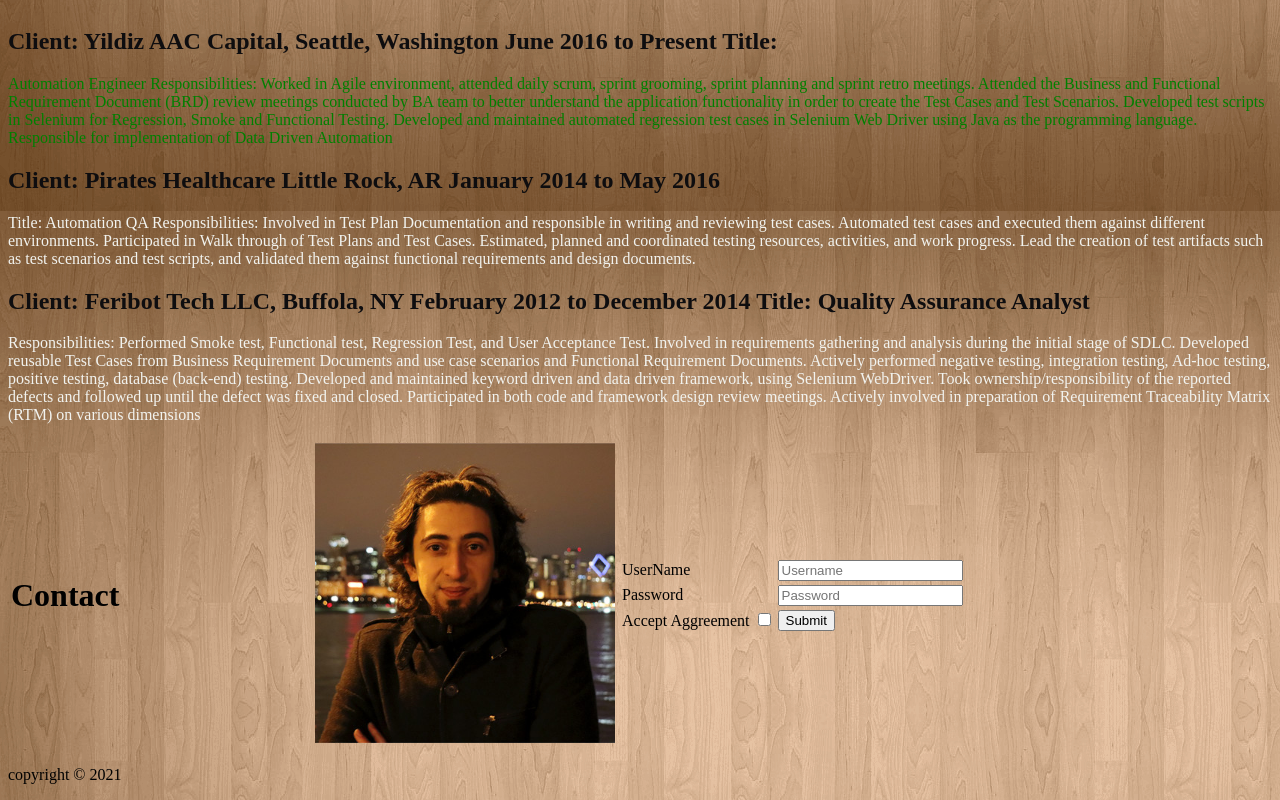
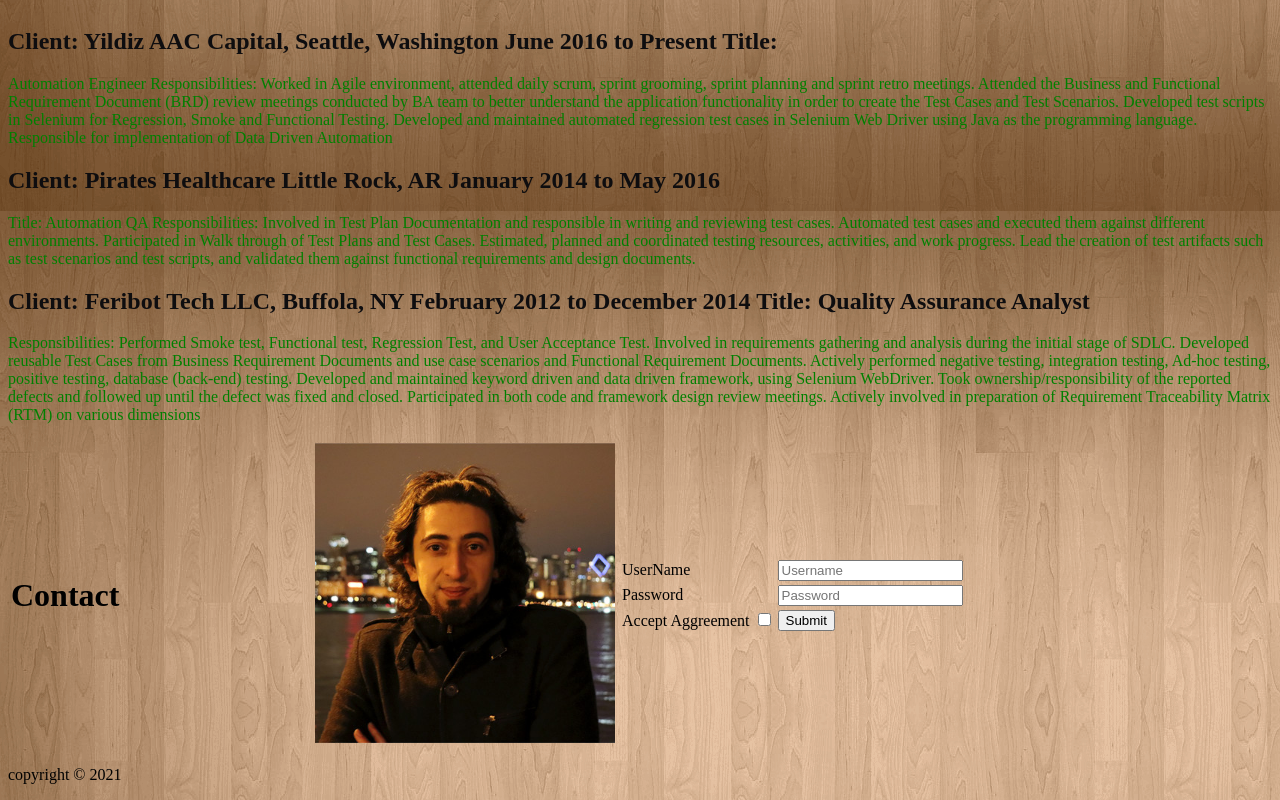
Before and after one commit to KC-LC101-June-21/assignment-4-html-me-something-yildizbill, a website: page index.html in a window 1280 px wide. Shown: the part 834-1634 px from the top of the page. Drawn offline with Linux system fonts and the light colour scheme.

Commit message:
html class names fixed

```diff
--- a/index.html
+++ b/index.html
@@ -20,7 +20,7 @@
           <tr>
             <td width="300"><h1>Summary</h1></td>
             <td>
-              <p id="testP" >
+              <p id="testP">
                 6 years of experience in IT, Software Automation Test Engineer
                 with core Selenium, SQL and API testing experience to provide
                 outstanding assistance in a team oriented Agile environment,
@@ -105,7 +105,7 @@
           <h2>
             Client: Pirates Healthcare Little Rock, AR January 2014 to May 2016
           </h2>
-          <p class="Automation">
+          <p class="funParagraph">
             Title: Automation QA Responsibilities: Involved in Test Plan
             Documentation and responsible in writing and reviewing test cases.
             Automated test cases and executed them against different
@@ -122,7 +122,7 @@
             Client: Feribot Tech LLC, Buffola, NY February 2012 to December 2014
             Title: Quality Assurance Analyst
           </h2>
-          <p class="Responsibilities">
+          <p class="funParagraph">
             Responsibilities: Performed Smoke test, Functional test, Regression
             Test, and User Acceptance Test. Involved in requirements gathering
             and analysis during the initial stage of SDLC. Developed reusable
@@ -141,7 +141,7 @@
       </section>
 
       <footer>
-        <table id >
+        <table id>
           <tr>
             <td id="Contact" width="300"><h1>Contact</h1></td>
             <td>
--- a/styles.css
+++ b/styles.css
@@ -37,7 +37,6 @@
 
   .funParagraph {
     color:green;
-
   }
 
   .Responsibilities {
```
